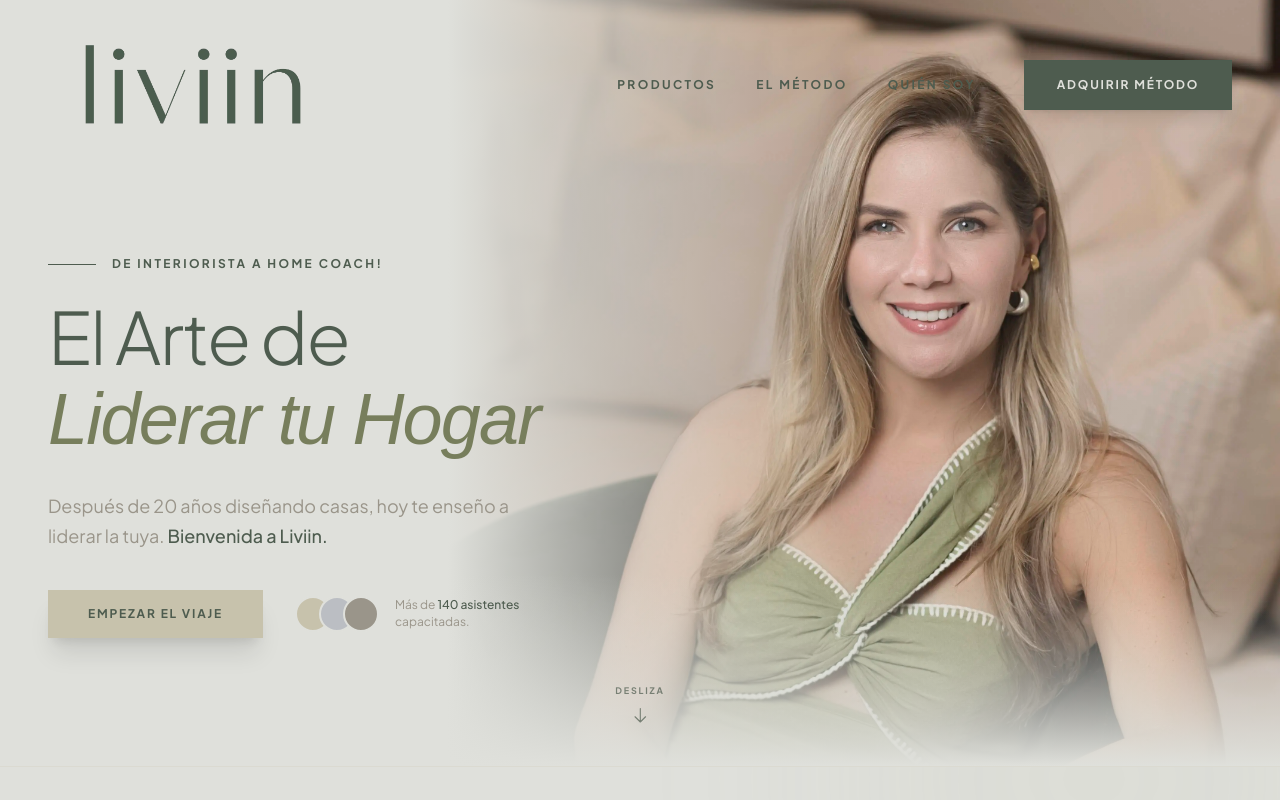
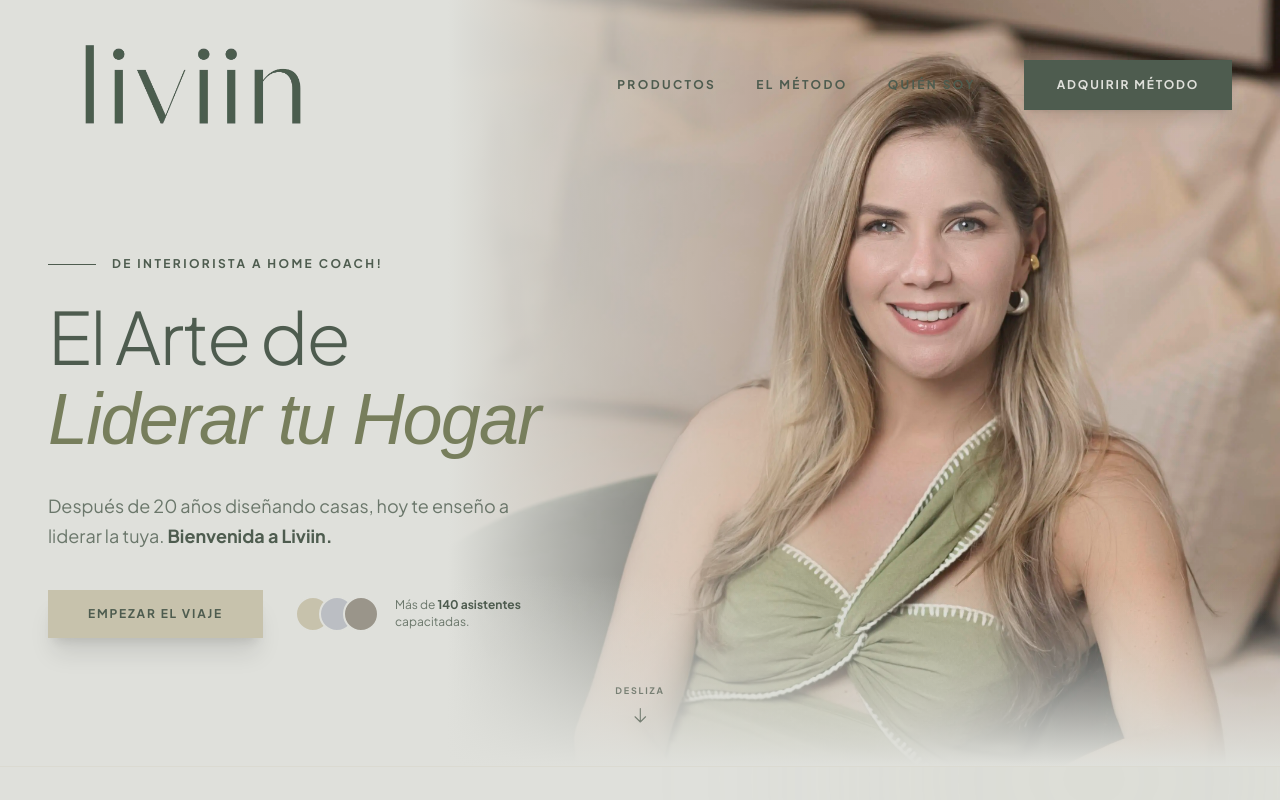
Before and after one commit to Carlos21011/liivin, a Next.js app: page / in a window 1280 px wide. Shown: the top 800 px of the page. Built offline with nearby package versions, Linux system fonts and the light colour scheme; a web font is replaced by a local one.

Commit message:
Nuevo requerimiento de imagen

```diff
--- a/app/components/Author.tsx
+++ b/app/components/Author.tsx
@@ -61,6 +61,7 @@ export default function Author() {
                    src="/author.webp"
                    alt="María Teresa Espinosa"
                    fill
+                   sizes="(max-width: 768px) 100vw, 500px"
                    className="object-cover object-center grayscale-[30%] hover:grayscale-0 hover:scale-[1.03] transition-all duration-1000 ease-in-out"
                 />
              </div>
--- a/app/components/Hero.tsx
+++ b/app/components/Hero.tsx
@@ -13,6 +13,7 @@ export default function Hero() {
             fill
             priority
             quality={100}
+            sizes="(max-width: 1024px) 100vw, 65vw" /* NUEVO: Optimización de carga */
             className="object-cover object-[center_30%]"
           />
 
@@ -41,12 +42,11 @@ export default function Hero() {
             <span className="font-serif italic text-brand-olive">Liderar tu Hogar</span>
           </h1>
 
-          <p className="text-lg text-brand-taupe mb-10 font-sans max-w-lg leading-relaxed">
-            Después de 20 años diseñando casas, hoy te enseño a liderar la tuya. <strong className="text-brand-cedar font-medium">Bienvenida a Liviin.</strong>
+          <p className="text-lg text-brand-cedar/80 mb-10 font-sans max-w-lg leading-relaxed">
+            Después de 20 años diseñando casas, hoy te enseño a liderar la tuya. <strong className="text-brand-cedar font-bold">Bienvenida a Liviin.</strong>
           </p>
 
           <div className="flex flex-col sm:flex-row items-start sm:items-center gap-8">
-            {/* Botón en tonos Taupe/Café para romper lo monocromático */}
             <button className="w-full sm:w-auto px-10 py-4 bg-brand-oak text-brand-cedar font-sans tracking-[0.15em] uppercase text-xs font-bold hover:bg-brand-taupe hover:text-brand-offwhite transition-all duration-300 shadow-xl">
               Empezar el Viaje
             </button>
@@ -57,8 +57,8 @@ export default function Hero() {
                 <div className="w-9 h-9 rounded-full bg-brand-shadow border-2 border-brand-offwhite"></div>
                 <div className="w-9 h-9 rounded-full bg-brand-taupe border-2 border-brand-offwhite"></div>
               </div>
-              <p className="text-xs text-brand-taupe max-w-[140px] leading-snug">
-                Más de <strong className="text-brand-cedar font-medium">140 asistentes</strong> capacitadas.
+              <p className="text-xs text-brand-cedar/80 max-w-[140px] leading-snug">
+                Más de <strong className="text-brand-cedar font-bold">140 asistentes</strong> capacitadas.
               </p>
             </div>
           </div>
--- a/app/components/Navbar.tsx
+++ b/app/components/Navbar.tsx
@@ -99,7 +99,8 @@ export default function Navbar() {
 
           {/* BOTÓN HAMBURGUESA (MÓVIL) */}
           <button
-            className="md:hidden relative p-2 focus:outline-none text-brand-cedar transition-colors duration-300"
+            className="md:hidden relative p-2 focus:outline-none text-brand-cedar transition-colors"
+            aria-label="Abrir menú principal"
             onClick={() => setIsMobileMenuOpen(!isMobileMenuOpen)}
           >
             <div className="w-8 flex flex-col gap-[6px] items-end">
--- a/app/components/Products.tsx
+++ b/app/components/Products.tsx
@@ -105,6 +105,7 @@ export default function Products() {
                 alt="Libro Liviin"
                 fill
                 priority
+                sizes="(max-width: 768px) 100vw, 33vw"
                 className="object-cover object-center transition-transform duration-500 group-hover:scale-105"
               />
             </div>
@@ -151,6 +152,8 @@ export default function Products() {
                 src="/book2.webp"
                 alt="Libro El Llamado - El arte de TRANSFORMAR tu hogar"
                 fill
+                priority
+                sizes="(max-width: 768px) 100vw, 33vw"
                 className="object-cover object-center transition-transform duration-500 group-hover:scale-105"
               />
             </div>
@@ -189,6 +192,7 @@ export default function Products() {
                 alt="Manual de Capacitación Liviin Premium"
                 fill
                 priority
+                sizes="(max-width: 768px) 100vw, 33vw"
                 className="object-cover object-center transition-transform duration-500 group-hover:scale-105"
               />
             </div>
```
